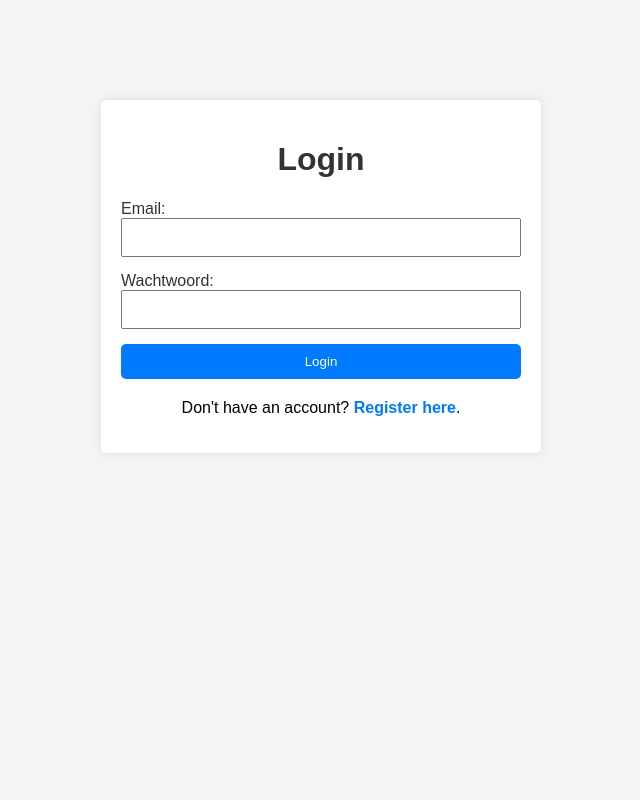
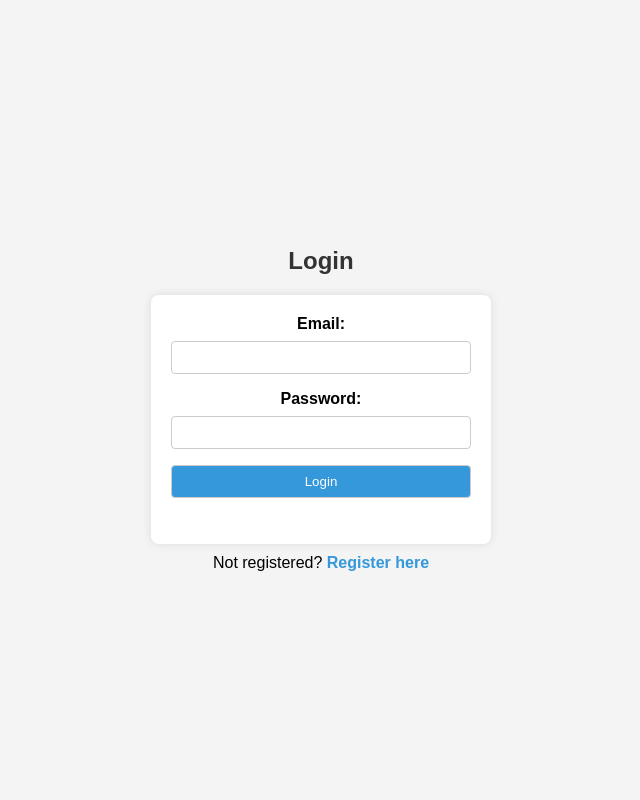
Before and after one commit to yoery/Nerdy-Gadgets, a PHP site: page /login.php in a window 1280 px wide. Shown: the whole page, without its empty margins (319-959 px from the left). Run offline with PHP 8.4, Linux system fonts and the light colour scheme.

Commit message:
login en logout en navbar
Login werkt eindelijk
Logout net gemaakt
In navbar de login en logout gezet

```diff
--- a/login.php
+++ b/login.php
@@ -1,36 +1,45 @@
 <?php
-session_start();
+$servername = "localhost";
+$username = "root";
+$password = "";
+$database = "nerdy_gadgets_start";
 
-if ($_SERVER['REQUEST_METHOD'] === 'POST') {
-    $email = $_POST['Email'];
-    $password = $_POST['Wachtwoord'];
+$conn = new mysqli($servername, $username, $password, $database);
 
-    // Your database connection code here
-    require_once 'db_connection_pdo.php';
+if ($conn->connect_error) {
+    die("Connection failed: " . $conn->connect_error);
+}
 
-    $sql = "SELECT * FROM user WHERE email = :email";
-    $stmt = $conn->prepare($sql);
-    $stmt->bindParam(':email', $email);
-    $stmt->execute();
+$message = '';
 
-    if ($stmt->rowCount() === 1) {
-        $user = $stmt->fetch(PDO::FETCH_ASSOC);
-        if (password_verify($password, $user['password'])) {
-            // Successful login
-            $_SESSION['loggedin'] = true;
-            $_SESSION['user_id'] = $user['AccountID'];
-            $_SESSION['user_email'] = $user['email'];
-            $_SESSION['user_name'] = $user['Naam'];
+if ($_SERVER["REQUEST_METHOD"] == "POST") {
+    $email = $_POST["email"];
+    $password = $_POST["password"];
+
+    $sql = "SELECT * FROM user WHERE email = '$email'";
+    $result = $conn->query($sql);
+
+    if ($result->num_rows > 0) {
+        $row = $result->fetch_assoc();
+        $hashedPassword = password_hash($password, PASSWORD_DEFAULT);
+
+        if (password_verify($password, $hashedPassword)) {
+            // Login successful
+            session_start();
+            $_SESSION['user_email'] = $email;
+            $_SESSION['first_name'] = $row['first_name']; // Assuming 'first_name' is the column name in your database
+            $_SESSION['login_time'] = time();
+            $_SESSION['expiration'] = 2 * 60 * 60;
 
             header("Location: index.php");
             exit();
         } else {
-            $error = "Incorrect password. Please try again.";
+            $message = "Incorrect password!";
         }
-    } else {
-        $error = "User not found. Please check your email.";
     }
 }
+
+$conn->close();
 ?>
 
 <!DOCTYPE html>
@@ -38,86 +47,96 @@ if ($_SERVER['REQUEST_METHOD'] === 'POST') {
 <head>
     <meta charset="UTF-8">
     <meta name="viewport" content="width=device-width, initial-scale=1.0">
-    <title>Login</title>
+    <title>Login Page</title>
     <style>
         body {
-            font-family: Arial, sans-serif;
+            font-family: 'Arial', sans-serif;
             background-color: #f4f4f4;
+            margin: 0;
+            display: flex;
+            justify-content: center;
+            align-items: center;
+            height: 100vh;
         }
-        .container {
-            max-width: 400px;
-            margin: 0 auto;
-            margin-top: 100px;
+
+        main {
+            text-align: center;
+        }
+
+        form {
             background-color: #fff;
             padding: 20px;
-            border-radius: 5px;
+            border-radius: 8px;
             box-shadow: 0 0 10px rgba(0, 0, 0, 0.1);
+            width: 300px;
+            margin: 0 auto;
         }
-        h1, label {
+
+        h2 {
+            margin-bottom: 20px;
             color: #333;
-            text-align: center;
         }
-        p.error {
-            color: red;
-            text-align: center;
+
+        label {
+            display: block;
+            margin-bottom: 8px;
+            font-weight: bold;
         }
-        .form-group {
-            margin-bottom: 15px;
-        }
+
         input {
             width: 100%;
-            padding: 10px;
+            padding: 8px;
+            margin-bottom: 16px;
             box-sizing: border-box;
+            border: 1px solid #ccc;
+            border-radius: 4px;
         }
-        .btn-primary {
-            background-color: #007bff;
-            color: #fff;
-            padding: 10px;
-            border: none;
-            border-radius: 5px;
+
+        input[type="submit"] {
+            background-color: #3498db; /* Blue background */
+            color: white;
             cursor: pointer;
         }
-        .btn-primary:hover {
-            background-color: #0056b3;
+
+        input[type="submit"]:hover {
+            background-color: #2980b9; /* Darker blue on hover */
         }
+
+        .message {
+            color: #ff0000;
+            margin-top: 10px;
+        }
+
         .register-link {
             text-align: center;
-            margin-top: 20px;
+            margin-top: 10px;
         }
+
         .register-link a {
-            color: #007bff;
+            color: #3498db;
             text-decoration: none;
             font-weight: bold;
         }
     </style>
 </head>
 <body>
-    <div class="container">
-        <h1>Login</h1>
+    <main>
+        <h2>Login</h2>
+        <form action="<?php echo htmlspecialchars($_SERVER["PHP_SELF"]); ?>" method="post">
+            <label for="email">Email:</label>
+            <input type="email" id="email" name="email" required>
 
-        <?php if (isset($error)): ?>
-            <p class="error"><?php echo $error; ?></p>
-        <?php endif; ?>
+            <label for="password">Password:</label>
+            <input type="password" id="password" name="password" required>
 
-        <form action="login.php" method="post">
-            <div class="form-group">
-                <label for="Email">Email:</label>
-                <input type="text" class="form-control" name="Email" id="Email" required>
-            </div>
+            <input type="submit" value="Login">
 
-            <div class="form-group">
-                <label for="Wachtwoord">Wachtwoord:</label>
-                <input type="password" class="form-control" name="Wachtwoord" id="Wachtwoord" required>
-            </div>
-
-            <div class="form-group">
-                <input type="submit" class="btn btn-primary" id="login" value="Login">
-            </div>
+            <div class="message"><?php echo $message; ?></div>
         </form>
 
         <div class="register-link">
-            <p>Don't have an account? <a href="Registration.php">Register here</a>.</p>
+            Not registered? <a href="register.php">Register here</a>
         </div>
-    </div>
+    </main>
 </body>
 </html>
```
Also changed, not shown: logout.php (added, +8 -0 lines), navigation.php (+50 -5 lines).
